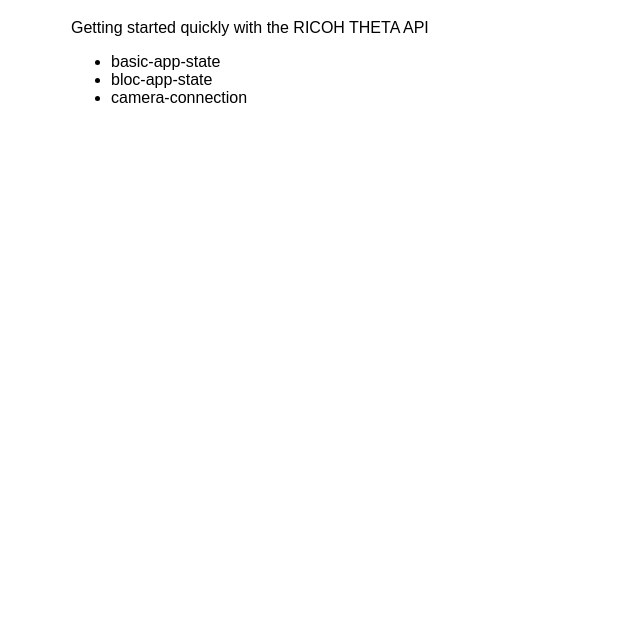
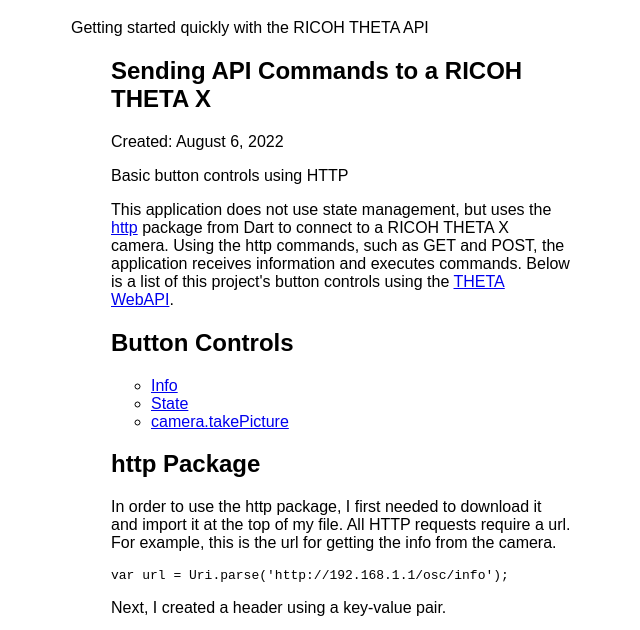
Before and after one commit to codetricity/oppkey-summer-of-code-2022, a Gatsby site: page /thetax-starters in a window 1280 px wide. Shown: the part 157-787 px from the top of the page, without its empty margins (319-959 px from the left). Built offline with nearby package versions, Linux system fonts and the light colour scheme; Gatsby itself is replaced by a stand-in of ours; some packages are replaced by stand-ins of ours; code samples lack their colours.

Commit message:
added all blog content on one page

```diff
--- a/gatsby-config.js
+++ b/gatsby-config.js
@@ -10,5 +10,6 @@
       path: `${__dirname}/thetax-starters`,
     }
   },
+  "gatsby-plugin-mdx",
 ],
 };
--- a/src/pages/index.js
+++ b/src/pages/index.js
@@ -10,7 +10,6 @@
       src="../images/office.png"/>
       <StaticImage alt="Concept 2" src="../images/staff.jpg" />
 
-      {/* <StaticImage alt="Concept 2" src="../images/c_a_2.jpg" /> */}
     </Layout>
   )
 }
--- a/src/pages/thetax-starters.js
+++ b/src/pages/thetax-starters.js
@@ -1,5 +1,6 @@
 import * as React from 'react'
 import {graphql} from 'gatsby'
+import { MDXRenderer } from 'gatsby-plugin-mdx'
 import Layout from '../components/layout'
 
 const ThetaXStartersPage = ({data}) => {
@@ -8,10 +9,17 @@
         <p>Getting started quickly with the RICOH THETA API</p>
         <ul>
             {
-                data.allFile.nodes.map(node => (
-                    <li key={node.name}>
-                        {node.name}
-                    </li>
+                data.allMdx.nodes.map(node => (
+                    <article key={node.id}>
+                        <h2> {node.frontmatter.title}</h2>
+                        <p>Created: {node.frontmatter.date}</p>
+                        <MDXRenderer>
+                            {node.body}
+                        </MDXRenderer>
+                    </article>
+
+
+
                 ))
             }
         </ul>
@@ -21,12 +29,20 @@
 
 export const query = graphql`
     query {
-            allFile {
+            allMdx( sort: {order: DESC, fields: frontmatter___date}){
+
+
             nodes {
-                name
+                frontmatter {
+                    date(formatString: "MMMM D, YYYY")
+                    title
+                }
+                id
+                body
             }
         }
     }
+
   `
 
   export default ThetaXStartersPage
```
